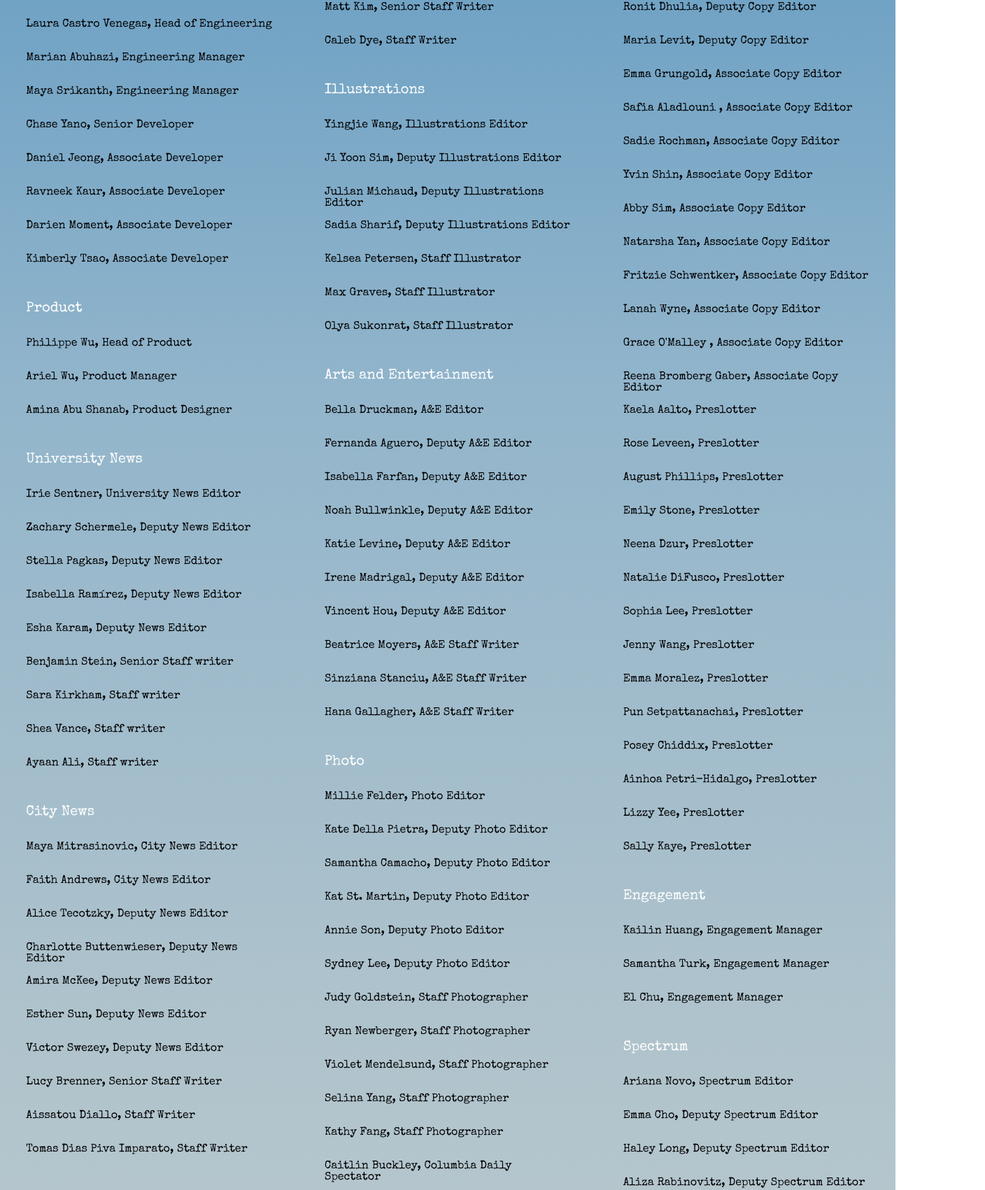
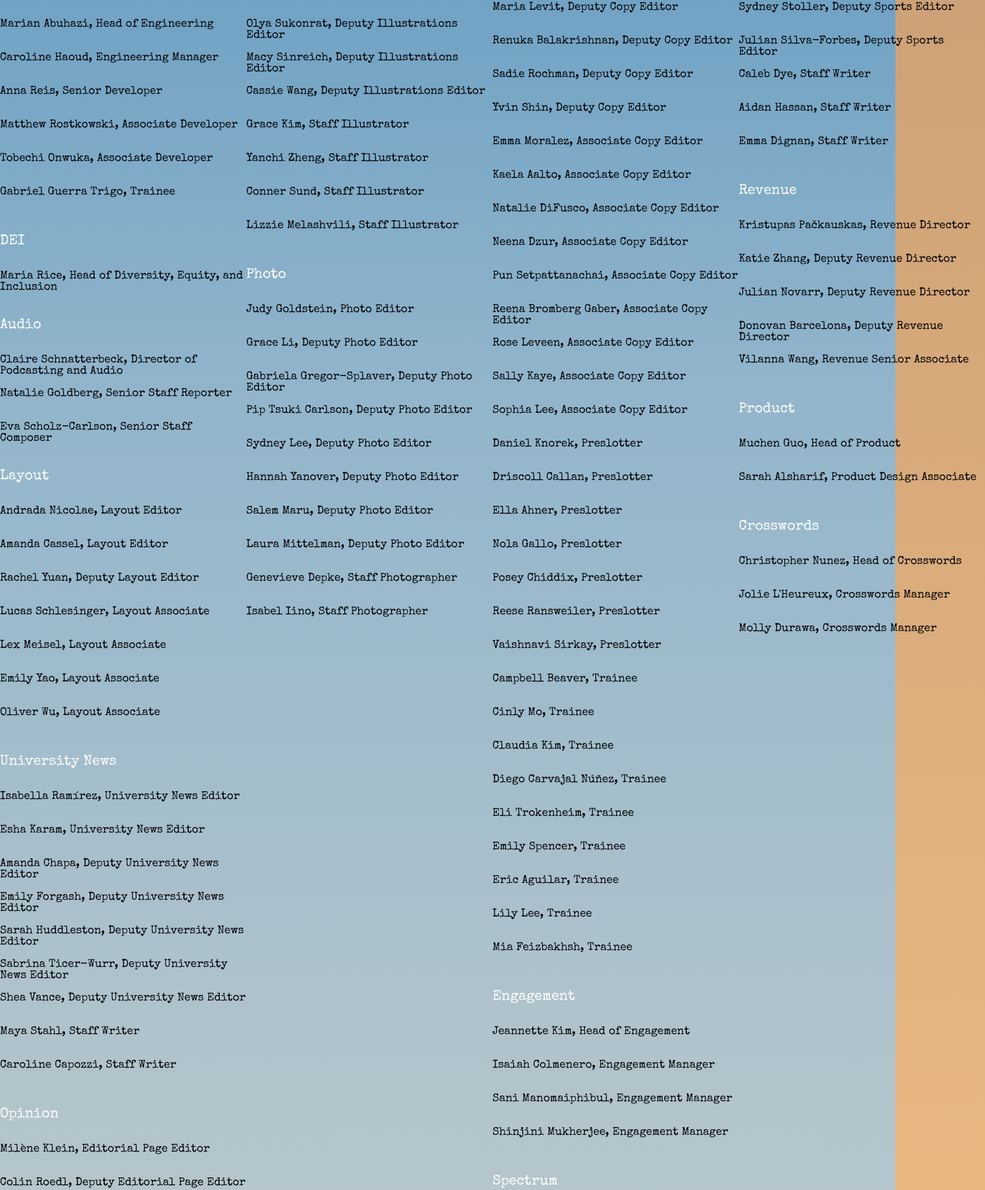
Before and after one commit to spectatorpublishing/hoco-2023, a React (Create React App) app: page / in a window 1280 px wide. Shown: the part 2160-3861 px from the top of the page at 70% size, 1408 px wide, since content can reach past the window. Built offline with nearby package versions, Linux system fonts and the light colour scheme.

Commit message:
Images and more data.

```diff
--- a/src/data/credits.js
+++ b/src/data/credits.js
@@ -1,516 +1,170 @@
-export const credits = {
+const credits = {
 	"Corporate Board": [
-            { staff_name: "Clara Ence Morse", title: "Editor-in-Chief" },
-            { staff_name: "Dia Gill", title: "Managing Editor" },
-            { staff_name: "Vilanna Wang", title: "Publisher" }
+	  { title: "Editor in Chief", staff_name: "Irie Sentner" },
+	  { title: "Managing Editor", staff_name: "Andrew Park" },
+	  { title: "Publisher", staff_name: "Tyler Shern" },
 	],
 	"Engineering": [
-        {
-          "staff_name": "Laura Castro Venegas",
-          "title": "Head of Engineering"
-        },
-        {
-          "staff_name": "Marian Abuhazi",
-          "title": "Engineering Manager"
-        },
-        {
-          "staff_name": "Maya Srikanth",
-          "title": "Engineering Manager"
-        },
-        {
-          "staff_name": "Chase Yano",
-          "title": "Senior Developer"
-        },
-        {
-          "staff_name": "Daniel Jeong",
-          "title": "Associate Developer"
-        },
-        {
-          "staff_name": "Ravneek Kaur",
-          "title": "Associate Developer"
-        },
-        {
-          "staff_name": "Darien Moment",
-          "title": "Associate Developer"
-        },
-        {
-          "staff_name": "Kimberly Tsao",
-          "title": "Associate Developer"
-        }
+	  { title: "Head of Engineering", staff_name: "Marian Abuhazi" },
+	  { title: "Engineering Manager", staff_name: "Caroline Haoud" },
+	  { title: "Senior Developer", staff_name: "Anna Reis" },
+	  { title: "Associate Developer", staff_name: "Matthew Rostkowski" },
+	  { title: "Associate Developer", staff_name: "Tobechi Onwuka" },
+	  { title: "Trainee", staff_name: "Gabriel Guerra Trigo" },
 	],
-    "Product":[
-      {
-        "staff_name": "Philippe Wu",
-        "title": "Head of Product"
-      },
-      {
-        "staff_name": "Ariel Wu",
-        "title": "Product Manager"
-      },
-      {
-        "staff_name": "Amina Abu Shanab",
-        "title": "Product Designer"
-      }
+	"DEI": [{ title: "Head of Diversity, Equity, and Inclusion", staff_name: "Maria Rice" }],
+	"Audio": [
+	  { title: "Director of Podcasting and Audio", staff_name: "Claire Schnatterbeck" },
+	  { title: "Senior Staff Reporter", staff_name: "ALICIA THEOLOGIDES RODRIGUEZ" },
+	  { title: "Senior Staff Producer", staff_name: "Julia Hay" },
+	  { title: "Staff Composer", staff_name: "Murat Gulcelik" },
+	  { title: "Deputy Reporter", staff_name: "Sophia Cordoba" },
+	],
+	"Layout": [
+	  { title: "Layout Editor", staff_name: "Andrada Nicolae" },
+	  { title: "Layout Editor", staff_name: "Amanda Cassel" },
+	  { title: "Deputy Layout Editor", staff_name: "Rachel Yuan" },
+	  { title: "Layout Associate", staff_name: "Lucas Schlesinger" },
+	  { title: "Layout Associate", staff_name: "Lex Meisel" },
+	  { title: "Layout Associate", staff_name: "Emily Yao" },
+	  { title: "Layout Associate", staff_name: "Oliver Wu" },
 	],
 	"University News": [
-        {
-          "staff_name": "Irie Sentner",
-          "title": "University News Editor"
-        },
-        {
-          "staff_name": "Zachary Schermele",
-          "title": "Deputy News Editor"
-        },
-        {
-          "staff_name": "Stella Pagkas",
-          "title": "Deputy News Editor"
-        },
-        {
-          "staff_name": "Isabella Ramírez",
-          "title": "Deputy News Editor"
-        },
-        {
-          "staff_name": "Esha Karam",
-          "title": "Deputy News Editor"
-        },
-        {
-          "staff_name": "Benjamin Stein",
-          "title": "Senior Staff writer"
-        },
-        {
-          "staff_name": "Sara Kirkham",
-          "title": "Staff writer"
-        },
-        {
-          "staff_name": "Shea Vance",
-          "title": "Staff writer"
-        },
-        {
-          "staff_name": "Ayaan Ali",
-          "title": "Staff writer"
-        }
-      ],
-    "City News": [
-        {
-          "staff_name": "Maya Mitrasinovic",
-          "title": "City News Editor"
-        },
-        {
-          "staff_name": "Faith Andrews",
-          "title": "City News Editor"
-        },
-        {
-          "staff_name": "Alice Tecotzky",
-          "title": "Deputy News Editor"
-        },
-        {
-          "staff_name": "Charlotte Buttenwieser",
-          "title": "Deputy News Editor"
-        },
-        {
-          "staff_name": "Amira McKee",
-          "title": "Deputy News Editor"
-        },
-        {
-          "staff_name": "Esther Sun",
-          "title": "Deputy News Editor"
-        },
-        {
-          "staff_name": "Victor Swezey",
-          "title": "Deputy News Editor"
-        },
-        {
-          "staff_name": "Lucy Brenner",
-          "title": "Senior Staff Writer"
-        },
-        {
-          "staff_name": "Aissatou Diallo",
-          "title": "Staff Writer"
-        },
-        {
-          "staff_name": "Tomas Dias Piva Imparato",
-          "title": "Staff Writer"
-        }
+	  { title: "University News Editor", staff_name: "Isabella Ramírez" },
+	  { title: "University News Editor", staff_name: "Esha Karam" },
+	  { title: "Deputy University News Editor", staff_name: "Amanda Chapa" },
+	  { title: "Deputy University News Editor", staff_name: "Emily Forgash" },
+	  { title: "Deputy University News Editor", staff_name: "Sarah Huddleston" },
+	  { title: "Deputy University News Editor", staff_name: "Sabrina Ticer-Wurr" },
+	  { title: "Deputy University News Editor", staff_name: "Shea Vance" },
+	  { title: "Staff Writer", staff_name: "Maya Stahl" },
+	  { title: "Staff Writer", staff_name: "Caroline Capozzi" },
 	],
 	"Opinion": [
-        {
-          "staff_name": "Senem Yurdakul",
-          "title": "Editorial Page Editor"
-        },
-        {
-          "staff_name": "Milène Klein",
-          "title": "Deputy Editorial Page Editor"
-        },
-        {
-          "staff_name": "Sydney Goldson",
-          "title": "Deputy Editorial Page Editor"
-        },
-        {
-          "staff_name": "Colin Roedl",
-          "title": "Senior Associate Editorial Page Editor"
-        }
+	  { title: "Editorial Page Editor", staff_name: "Milène Klein" },
+	  { title: "Deputy Editorial Page Editor", staff_name: "Colin Roedl" },
+	  { title: "Deputy Editorial Page Editor", staff_name: "Melanie Cheung" },
+	  { title: "Deputy Editorial Page Editor", staff_name: "Sydney Goldson" },
+	  { title: "Deputy Editorial Page Editor", staff_name: "Sofia Matson" },
+	  { title: "Opinion Associate", staff_name: "Maia Berthier" },
+	  { title: "Opinion Associate", staff_name: "Lloxci Lopez" },
+	],
+	"A&C": [
+	  { title: "Arts & Culture Editor", staff_name: "Isabella Farfan" },
+	  { title: "Deputy Arts & Culture Editor", staff_name: "Ariana Eftimiu" },
+	  { title: "Staff Writer", staff_name: "Madison Rosenfield" },
+	],
+	"Cover Illustration": [
+	  { title: "Deputy Illustrations Editor", staff_name: "Kelsea Petersen" },
+	  { title: "Staff Illustrator", staff_name: "Jonas Ma" },
+	],
+	"Illustrations": [
+	  { title: "Illustrations Editor", staff_name: "Ji Yoon Sim" },
+	  { title: "Deputy Illustrations Editor", staff_name: "Olya Sukonrat" },
+	  { title: "Deputy Illustrations Editor", staff_name: "Macy Sinreich" },
+	  { title: "Deputy Illustrations Editor", staff_name: "Cassie Wang" },
+	  { title: "Staff Illustrator", staff_name: "Grace Kim" },
+	  { title: "Staff Illustrator", staff_name: "Yanchi Zheng" },
+	  { title: "Staff Illustrator", staff_name: "Conner Sund" },
+	  { title: "Staff Illustrator", staff_name: "Lizzie Melashvili" },
+	],
+	"Photo": [
+	  { title: "Photo Editor", staff_name: "Judy Goldstein" },
+	  { title: "Deputy Photo Editor", staff_name: "Grace Li" },
+	  { title: "Deputy Photo Editor", staff_name: "Gabriela Gregor-Splaver" },
+	  { title: "Deputy Photo Editor", staff_name: "Pip Tsuki Carlson" },
+	  { title: "Deputy Photo Editor", staff_name: "Sydney Lee" },
+	  { title: "Deputy Photo Editor", staff_name: "Hannah Yanover" },
+	  { title: "Deputy Photo Editor", staff_name: "Salem Maru" },
+	  { title: "Deputy Photo Editor", staff_name: "Laura Mittelman" },
+	  { title: "Staff Photographer", staff_name: "Genevieve Depke" },
+	  { title: "Staff Photographer", staff_name: "Isabel Iino" },
+	],
+	"Copy": [
+	  { title: "Head Copy Editor", staff_name: "Ronit Dhulia" },
+	  { title: "Deputy Copy Editor", staff_name: "Ainhoa Petri-Hidalgo" },
+	  { title: "Deputy Copy Editor", staff_name: "August Phillips" },
+	  { title: "Deputy Copy Editor", staff_name: "Lanah Wyne" },
+	  { title: "Deputy Copy Editor", staff_name: "Maria Levit" },
+	  { title: "Deputy Copy Editor", staff_name: "Renuka Balakrishnan" },
+	  { title: "Deputy Copy Editor", staff_name: "Sadie Rochman" },
+	  { title: "Deputy Copy Editor", staff_name: "Yvin Shin" },
+	  { title: "Associate Copy Editor", staff_name: "Emma Moralez" },
+	  { title: "Associate Copy Editor", staff_name: "Kaela Aalto" },
+	  { title: "Associate Copy Editor", staff_name: "Natalie DiFusco" },
+	  { title: "Associate Copy Editor", staff_name: "Neena Dzur" },
+	  { title: "Associate Copy Editor", staff_name: "Pun Setpattanachai" },
+	  { title: "Associate Copy Editor", staff_name: "Reena Bromberg Gaber" },
+	  { title: "Associate Copy Editor", staff_name: "Rose Leveen" },
+	  { title: "Associate Copy Editor", staff_name: "Sally Kaye" },
+	  { title: "Associate Copy Editor", staff_name: "Sophia Lee" },
+	  { title: "Preslotter", staff_name: "Daniel Knorek" },
+	  { title: "Preslotter", staff_name: "Driscoll Callan" },
+	  { title: "Preslotter", staff_name: "Ella Ahner" },
+	  { title: "Preslotter", staff_name: "Nola Gallo" },
+	  { title: "Preslotter", staff_name: "Posey Chiddix" },
+	  { title: "Preslotter", staff_name: "Reese Ransweiler" },
+	  { title: "Preslotter", staff_name: "Vaishnavi Sirkay" },
+	  { title: "Trainee", staff_name: "Campbell Beaver" },
+	  { title: "Trainee", staff_name: "Cinly Mo" },
+	  { title: "Trainee", staff_name: "Claudia Kim" },
+	  { title: "Trainee", staff_name: "Diego Carvajal Núñez" },
+	  { title: "Trainee", staff_name: "Eli Trokenheim" },
+	  { title: "Trainee", staff_name: "Emily Spencer" },
+	  { title: "Trainee", staff_name: "Eric Aguilar" },
+	  { title: "Trainee", staff_name: "Lily Lee" },
+	  { title: "Trainee", staff_name: "Mia Feizbakhsh" },
+	],
+	"Engagement": [
+	  { title: "Head of Engagement", staff_name: "Jeannette Kim" },
+	  { title: "Engagement Manager", staff_name: "Isaiah Colmenero" },
+	  { title: "Engagement Manager", staff_name: "Sani Manomaiphibul" },
+	  { title: "Engagement Manager", staff_name: "Shinjini Mukherjee" },
+	],
+	"Spectrum": [
+	  { title: "Spectrum Editor", staff_name: "Madeline Suindah" },
+	  { title: "Spectrum Editor", staff_name: "Emma Melnikov" },
+	  { title: "Deputy Spectrum Editor", staff_name: "Anuthmi Waas" },
+	  { title: "Staff Writer", staff_name: "Ayelet Glaser" },
+	  { title: "Staff Writer", staff_name: "Jasmine Li" },
+	  { title: "Staff Writer", staff_name: "Manuela Moreyra" },
+	],
+	"Audio": [
+		  { title: "Director of Podcasting and Audio", staff_name: "Claire Schnatterbeck" },
+		  { title: "Senior Staff Reporter", staff_name: "Natalie Goldberg" },
+		  { title: "Senior Staff Composer", staff_name: "Eva Scholz-Carlson" },
+		],
+		"Graphics": [
+		  { title: "Graphics Editor", staff_name: "Devon Campbell" },
+		  { title: "Graphics Editor", staff_name: "Adina Cazacu-De Luca" },
+		  { title: "Deputy Graphics Editor", staff_name: "Diya Nair" },
 		],
 		"Sports": [
-        {
-          "staff_name": "Miles Schachner",
-          "title": "Sports Editor"
-        },
-        {
-          "staff_name": "Rebecca Wachen",
-          "title": "Deputy Sports Editor"
-        },
-        {
-          "staff_name": "Robert Gao",
-          "title": "Deputy Sports Editor"
-        },
-        {
-          "staff_name": "Jorge Hernandez",
-          "title": "Deputy Sports Editor"
-        },
-        {
-          "staff_name": "Matt Kim",
-          "title": "Senior Staff Writer"
-        },
-        {
-          "staff_name": "Caleb Dye",
-          "title": "Staff Writer"
-        }
+		  { title: "Sports Editor", staff_name: "Jorge Hernandez" },
+		  { title: "Deputy Sports Editor", staff_name: "Heather Chen" },
+		  { title: "Deputy Sports Editor", staff_name: "Takashi Williams" },
+		  { title: "Deputy Sports Editor", staff_name: "Brian Lee" },
+		  { title: "Deputy Sports Editor", staff_name: "Sydney Stoller" },
+		  { title: "Deputy Sports Editor", staff_name: "Julian Silva-Forbes" },
+		  { title: "Staff Writer", staff_name: "Caleb Dye" },
+		  { title: "Staff Writer", staff_name: "Aidan Hassan" },
+		  { title: "Staff Writer", staff_name: "Emma Dignan" },
 		],
-      "Illustrations": [
-        {
-          "staff_name": "Yingjie Wang",
-          "title": "Illustrations Editor"
-        },
-        {
-          "staff_name": "Ji Yoon Sim",
-          "title": "Deputy Illustrations Editor"
-        },
-        {
-          "staff_name": "Julian Michaud",
-          "title": "Deputy Illustrations Editor"
-        },
-        {
-          "staff_name": "Sadia Sharif",
-          "title": "Deputy Illustrations Editor"
-        },
-        {
-          "staff_name": "Kelsea Petersen",
-          "title": "Staff Illustrator"
-        },
-        {
-          "staff_name": "Max Graves",
-          "title": "Staff Illustrator"
-        },
-        {
-          "staff_name": "Olya Sukonrat",
-          "title": "Staff Illustrator"
-        }
+		"Revenue": [
+		  { title: "Revenue Director", staff_name: "Kristupas Pačkauskas" },
+		  { title: "Deputy Revenue Director", staff_name: "Katie Zhang" },
+		  { title: "Deputy Revenue Director", staff_name: "Julian Novarr" },
+		  { title: "Deputy Revenue Director", staff_name: "Donovan Barcelona" },
+		  { title: "Revenue Senior Associate", staff_name: "Vilanna Wang" },
 		],
-    "Arts and Entertainment": [
-        {
-          "staff_name": "Bella Druckman",
-          "title": "A&E Editor"
-        },
-        {
-          "staff_name": "Fernanda Aguero",
-          "title": "Deputy A&E Editor"
-        },
-        {
-          "staff_name": "Isabella Farfan",
-          "title": "Deputy A&E Editor"
-        },
-        {
-          "staff_name": "Noah Bullwinkle",
-          "title": "Deputy A&E Editor"
-        },
-        {
-          "staff_name": "Katie Levine",
-          "title": "Deputy A&E Editor"
-        },
-        {
-          "staff_name": "Irene Madrigal",
-          "title": "Deputy A&E Editor"
-        },
-        {
-          "staff_name": "Vincent Hou",
-          "title": "Deputy A&E Editor"
-        },
-        {
-          "staff_name": "Beatrice Moyers",
-          "title": "A&E Staff Writer"
-        },
-        {
-          "staff_name": "Sinziana Stanciu",
-          "title": "A&E Staff Writer"
-        },
-        {
-          "staff_name": "Hana Gallagher",
-          "title": "A&E Staff Writer"
-        }
+		"Product": [
+		  { title: "Head of Product", staff_name: "Muchen Guo" },
+		  { title: "Product Design Associate", staff_name: "Sarah Alsharif" },
 		],
-    "Photo": [
-        {
-          "staff_name": "Millie Felder",
-          "title": "Photo Editor"
-        },
-        {
-          "staff_name": "Kate Della Pietra",
-          "title": "Deputy Photo Editor"
-        },
-        {
-          "staff_name": "Samantha Camacho",
-          "title": "Deputy Photo Editor"
-        },
-        {
-          "staff_name": "Kat St. Martin",
-          "title": "Deputy Photo Editor"
-        },
-        {
-          "staff_name": "Annie Son",
-          "title": "Deputy Photo Editor"
-        },
-        {
-          "staff_name": "Sydney Lee",
-          "title": "Deputy Photo Editor"
-        },
-        {
-          "staff_name": "Judy Goldstein",
-          "title": "Staff Photographer"
-        },
-        {
-          "staff_name": "Ryan Newberger",
-          "title": "Staff Photographer"
-        },
-        {
-          "staff_name": "Violet Mendelsund",
-          "title": "Staff Photographer"
-        },
-        {
-          "staff_name": "Selina Yang",
-          "title": "Staff Photographer"
-        },
-        {
-          "staff_name": "Kathy Fang",
-          "title": "Staff Photographer"
-        },{
-          "staff_name": "Caitlin Buckley",
-          "title": "Columbia Daily Spectator"
-        }
+		"Crosswords": [
+		  { title: "Head of Crosswords", staff_name: "Christopher Nunez" },
+		  { title: "Crosswords Manager", staff_name: "Jolie L'Heureux" },
+		  { title: "Crosswords Manager", staff_name: "Molly Durawa" },
 		],
-      "Audio": [
-        {
-          "staff_name": "Natalie Goldberg",
-          "title": "Director of Podcasting and Audio"
-        },
-        {
-          "staff_name": "Matthew Schwitzer",
-          "title": "Deputy Producer"
-        }
-      ],
-      "Graphics": [
-        {
-          "staff_name": "Andrew Park",
-          "title": "Graphics Editor"
-        },
-        {
-          "staff_name": "Adina Cazacu-De Luca",
-          "title": "Deputy Graphics Editor"
-        },
-        {
-          "staff_name": "Devon Campbell",
-          "title": "Deputy Graphics Editor"
-        },
-        {
-          "staff_name": "Mehr Kaur",
-          "title": "Deputy Graphics Editor"
-        },
-        {
-          "staff_name": "Laya Gollamudi",
-          "title": "Deputy Graphics Editor"
-        }
-      ],
-    "Copy": [
-        {
-          "staff_name": "Olivia Vella",
-          "title": "Head Copy Editor"
-        },
-        {
-          "staff_name": "Kaylene Su Yee Chong",
-          "title": "Deputy Copy Editor"
-        },
-        {
-          "staff_name": "Renuka Balakrishnan",
-          "title": "Deputy Copy Editor"
-        },
-        {
-          "staff_name": "Katherine Carraway",
-          "title": "Deputy Copy Editor"
-        },
-        {
-          "staff_name": "Ronit Dhulia",
-          "title": "Deputy Copy Editor"
-        },
-        {
-          "staff_name": "Maria Levit",
-          "title": "Deputy Copy Editor"
-        },
-        {
-          "staff_name": "Emma Grungold",
-          "title": "Associate Copy Editor"
-        },
-        {
-          "staff_name": "Safia Aladlouni ",
-          "title": "Associate Copy Editor"
-        },
-        {
-          "staff_name": "Sadie Rochman",
-          "title": "Associate Copy Editor"
-        },
-        {
-          "staff_name": "Yvin Shin",
-          "title": "Associate Copy Editor"
-        },
-        {
-          "staff_name": "Abby Sim",
-          "title": "Associate Copy Editor"
-        },
-        {
-          "staff_name": "Natarsha Yan",
-          "title": "Associate Copy Editor"
-        },
-        {
-          "staff_name": "Fritzie Schwentker",
-          "title": "Associate Copy Editor"
-        },
-        {
-          "staff_name": "Lanah Wyne",
-          "title": "Associate Copy Editor"
-        },
-        {
-          "staff_name": "Grace O'Malley ",
-          "title": "Associate Copy Editor"
-        },
-        {
-          "staff_name": "Reena Bromberg Gaber",
-          "title": "Associate Copy Editor"
-        },
-        {
-          "staff_name": "Kaela Aalto",
-          "title": "Preslotter"
-        },
-        {
-          "staff_name": "Rose Leveen",
-          "title": "Preslotter"
-        },
-        {
-          "staff_name": "August Phillips",
-          "title": "Preslotter"
-        },
-        {
-          "staff_name": "Emily Stone",
-          "title": "Preslotter"
-        },
-        {
-          "staff_name": "Neena Dzur",
-          "title": "Preslotter"
-        },
-        {
-          "staff_name": "Natalie DiFusco",
-          "title": "Preslotter"
-        },
-        {
-          "staff_name": "Sophia Lee",
-          "title": "Preslotter"
-        },
-        {
-          "staff_name": "Jenny Wang",
-          "title": "Preslotter"
-        },
-        {
-          "staff_name": "Emma Moralez",
-          "title": "Preslotter"
-        },
-        {
-          "staff_name": "Pun Setpattanachai",
-          "title": "Preslotter"
-        },
-        {
-          "staff_name": "Posey Chiddix",
-          "title": "Preslotter"
-        },
-        {
-          "staff_name": "Ainhoa Petri-Hidalgo",
-          "title": "Preslotter"
-        },
-        {
-          "staff_name": "Lizzy Yee",
-          "title": "Preslotter"
-        },
-        {
-          "staff_name": "Sally Kaye",
-          "title": "Preslotter"
-        },
-      ],
-    "Engagement": [
-        {
-          "staff_name": "Kailin Huang",
-          "title": "Engagement Manager"
-        },
-        {
-          "staff_name": "Samantha Turk",
-          "title": "Engagement Manager"
-        },
-        {
-          "staff_name": "El Chu",
-          "title": "Engagement Manager"
-        }
-      ],
-      "Spectrum": [
-        {
-          "staff_name": "Ariana Novo",
-          "title": "Spectrum Editor"
-        },
-        {
-          "staff_name": "Emma Cho",
-          "title": "Deputy Spectrum Editor"
-        },
-        {
-          "staff_name": "Haley Long",
-          "title": "Deputy Spectrum Editor"
-        },
-        {
-          "staff_name": "Aliza Rabinovitz",
-          "title": "Deputy Spectrum Editor"
-        },
-        {
-          "staff_name": "Swethaa Suresh",
-          "title": "Deputy Spectrum Editor"
-        },
-        {
-          "staff_name": "Emma Melnikov",
-          "title": "Staff Writer"
-        },
-        {
-          "staff_name": "Caroline Somers",
-          "title": "Staff Writer"
-        },
-        {
-          "staff_name": "Madeline Suindah",
-          "title": "Staff Writer"
-        },
-        {
-          "staff_name": "Danielle Elzweig",
-          "title": "Staff Writer"
-        },
-        {
-          "staff_name": "Anuthmi Waas",
-          "title": "Staff Writer"
-        }
-      ],
-      "Cover Illustration": [
-        {
-          "staff_name": "Max Graves",
-          "title": "Staff Illustrator"
-        }
-      ]
 	  };
+  export { credits };
```
Also changed, not shown: 1 other file (tests, documents, lock files or other folders). Lines whose indentation alone changed are shown as unchanged.
